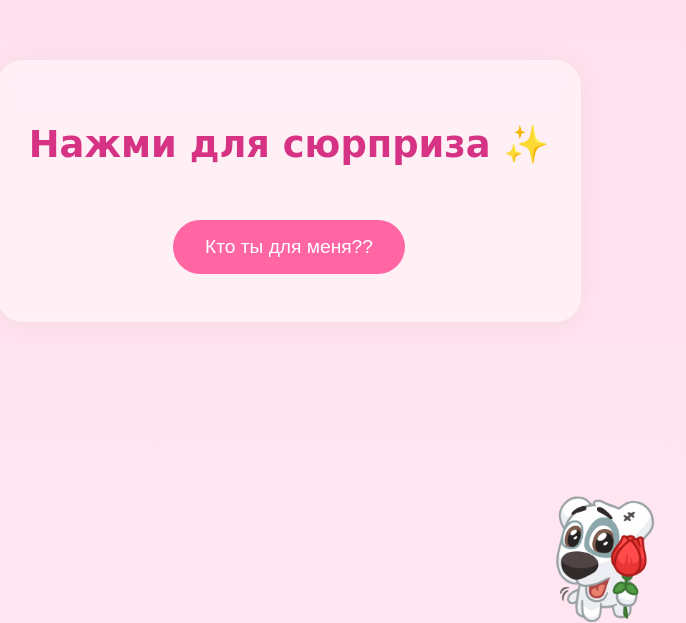
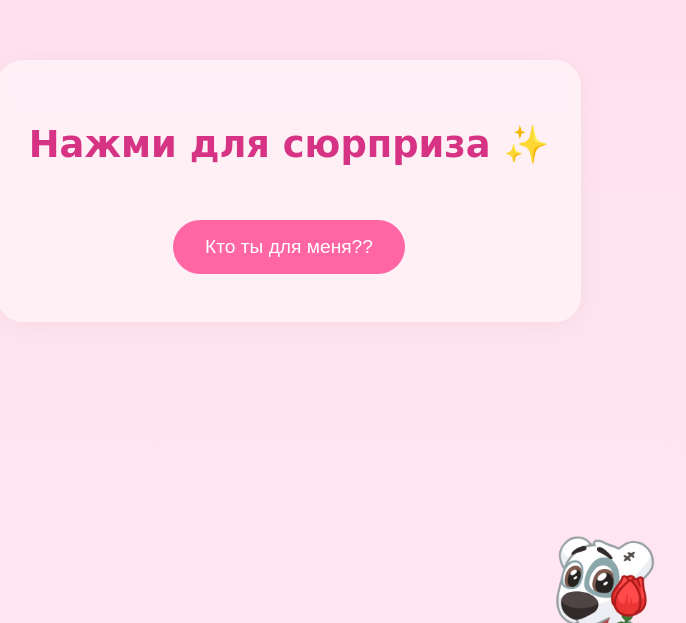
Before and after one commit to kerccv/dlyalubimoy, a plain HTML site: page index.html in a window 1280 px wide. Shown: the part 1593-2216 px from the top of the page, without its empty margins (351-1037 px from the left). Drawn offline with Linux system fonts and the light colour scheme; a web font is replaced by a local one.

Commit message:
Add files via upload

```diff
--- a/index.html
+++ b/index.html
@@ -124,7 +124,7 @@
       transform: translateY(40px) scale(1.05);
       transition: opacity 1s ease, transform 1s ease;
       pointer-events: none;
-      z-index: 2;
+      z-index: 4;
     }
 
     .with-sticker.visible .sticker-image {
@@ -143,7 +143,7 @@
     }
 
     .with-sticker[data-sticker="spotty3.png"] .sticker-image {
-      top: 700px;
+      top: 740px;
       left: 70%;
       transform: translateX(-50%) translateY(40px);
     }
@@ -189,8 +189,7 @@
   <div class="hearts" id="heartsContainer"></div>
 
   <script>
-    document.getElementById("bgMusic").volume = 0.1;
-
+    document.getElementById("bgMusic").volume = 0.08;
     function playClickSound() {
       const clickSound = document.getElementById("clickSound");
       clickSound.currentTime = 0;
```
